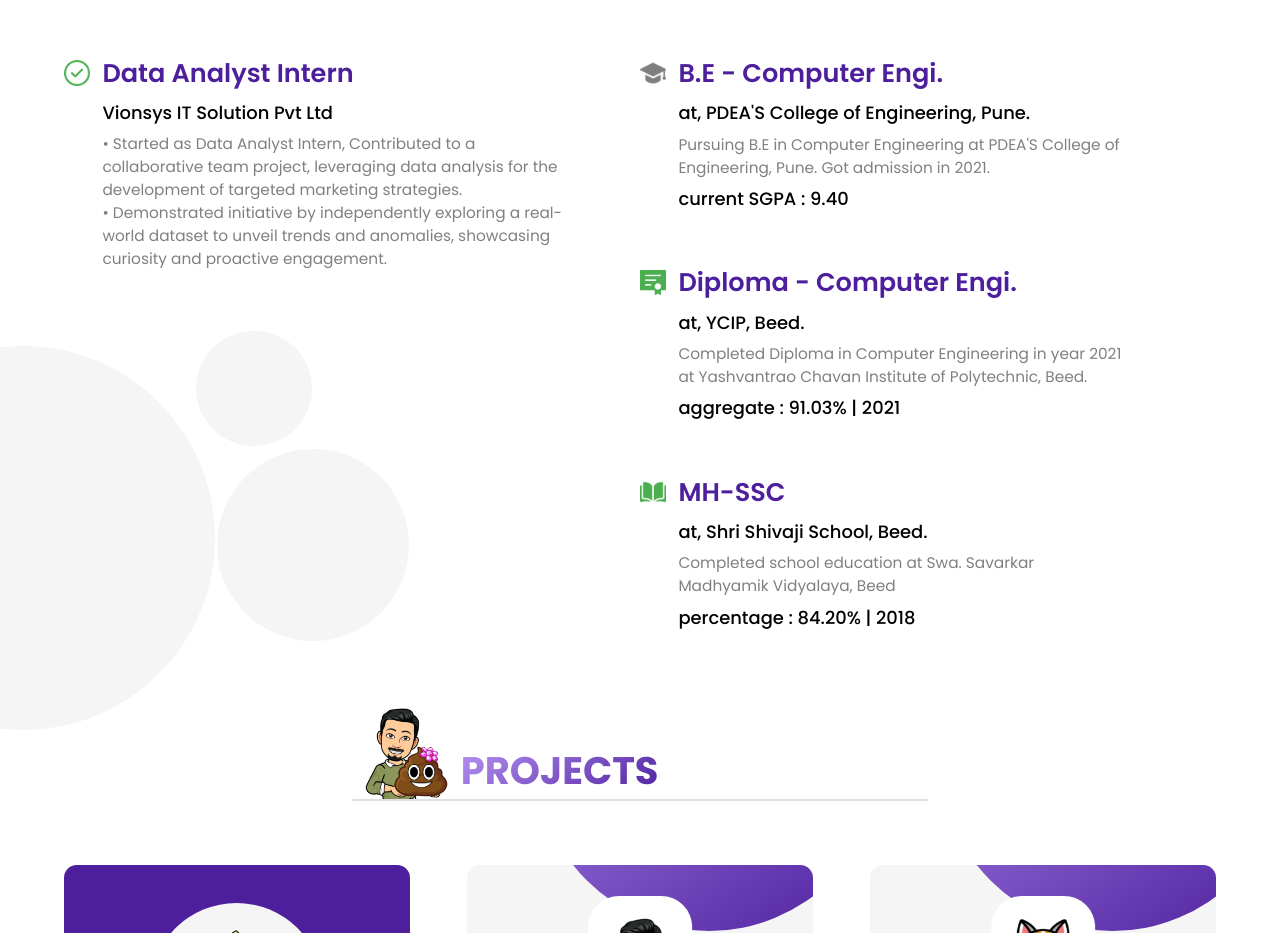
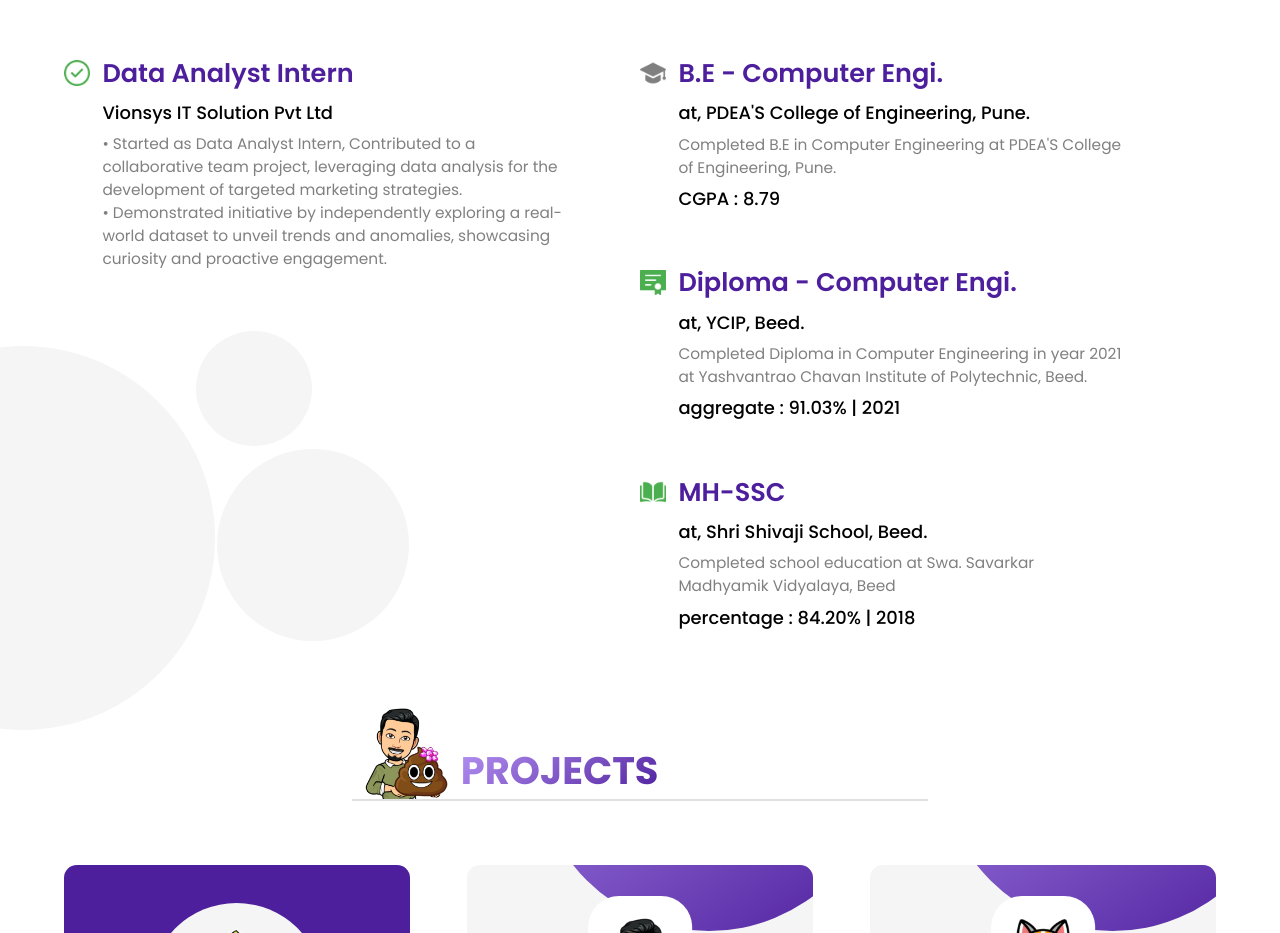
Before and after one commit to SagarJagwal/Portfolio, a plain HTML site: page index.html in a window 1280 px wide. Shown: the part 940-1873 px from the top of the page. Drawn offline with nearby package versions, Linux system fonts and the light colour scheme.

Commit message:
Updated index.html
Changes pursing to completed education

```diff
--- a/index.html
+++ b/index.html
@@ -103,8 +103,8 @@
                 <img src="icons/mortarboard.png" alt="done-icon">
                 <h2>B.E - Computer Engi.</h2>
                 <p class="text-bold">at, PDEA'S College of Engineering, Pune.</p>
-                <p class="text-light">Pursuing B.E in Computer Engineering at PDEA'S College of Engineering, Pune. Got admission in 2021.</p>
-                <p class="text-bold">current SGPA : 9.40</p>
+                <p class="text-light">Completed B.E in Computer Engineering at PDEA'S College of Engineering, Pune.</p>
+                <p class="text-bold">CGPA : 8.79</p>
             </div>
 
             <div class="sectionContent">
```
